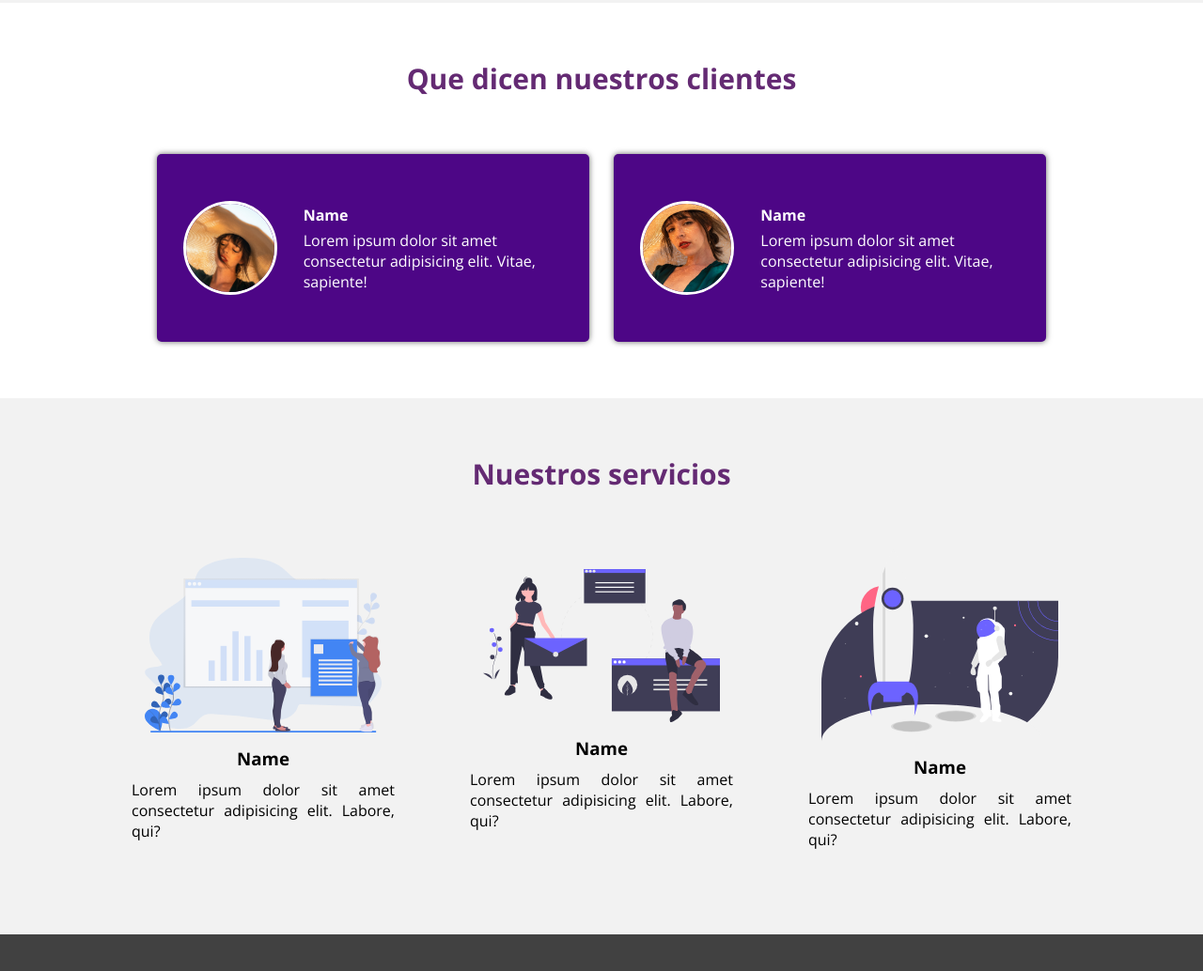
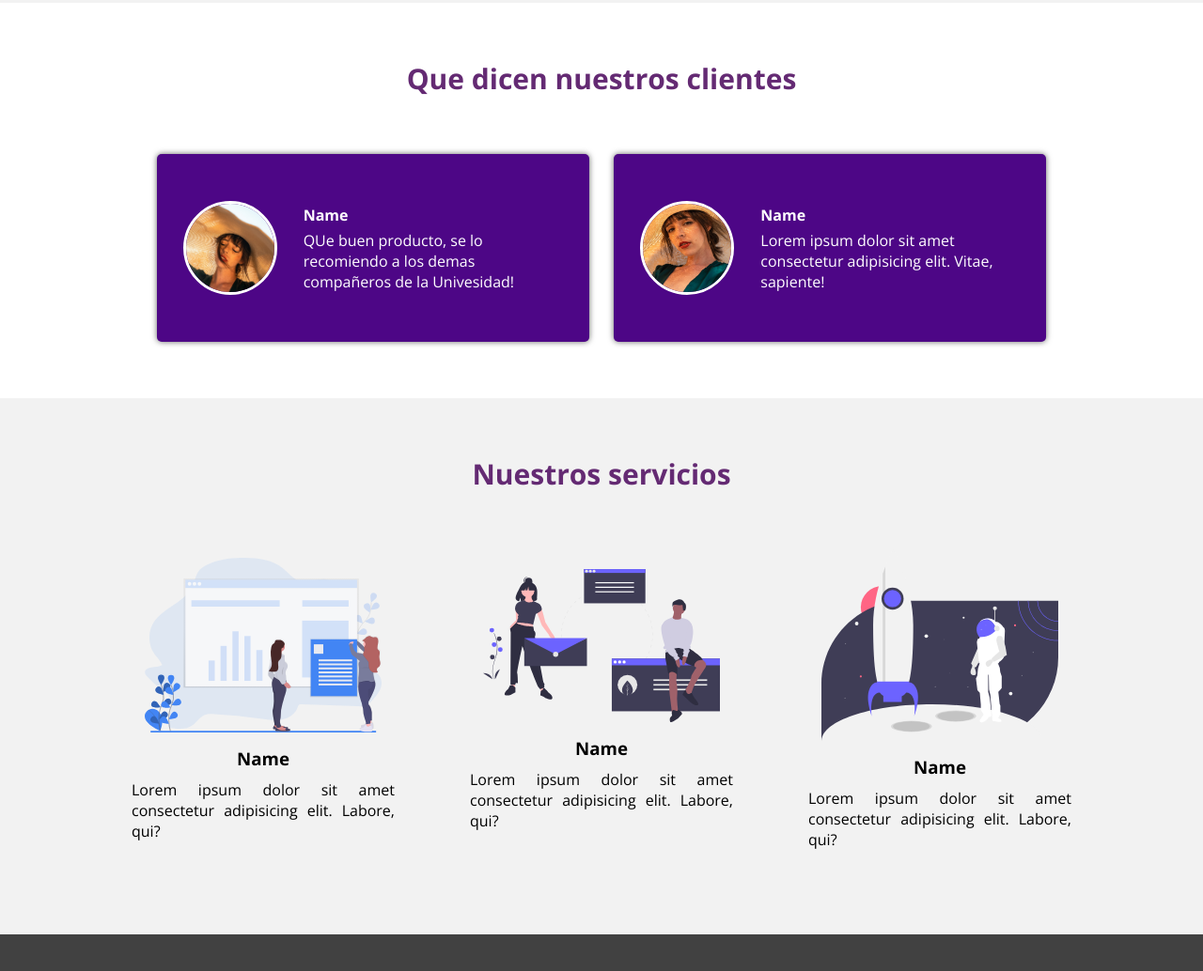
Before and after one commit to icallisaya/paginaweb-ivancallisaya, a plain HTML site: page index.html in a window 1280 px wide. Shown: the part 1756-2790 px from the top of the page at 94% size. Drawn offline with nearby package versions, Linux system fonts and the light colour scheme.

Commit message:
Update index.html

```diff
--- a/index.html
+++ b/index.html
@@ -117,7 +117,7 @@
                     <img src="img/face1.jpg" alt="">
                     <div class="contenido-texto-card">
                         <h4>Name</h4>
-                        <p>Lorem ipsum dolor sit amet consectetur adipisicing elit. Vitae, sapiente!</p>
+                        <p>QUe buen producto, se lo recomiendo a los demas compañeros de la Univesidad!</p>
                     </div>
                 </div>
                 <div class="card">
```
